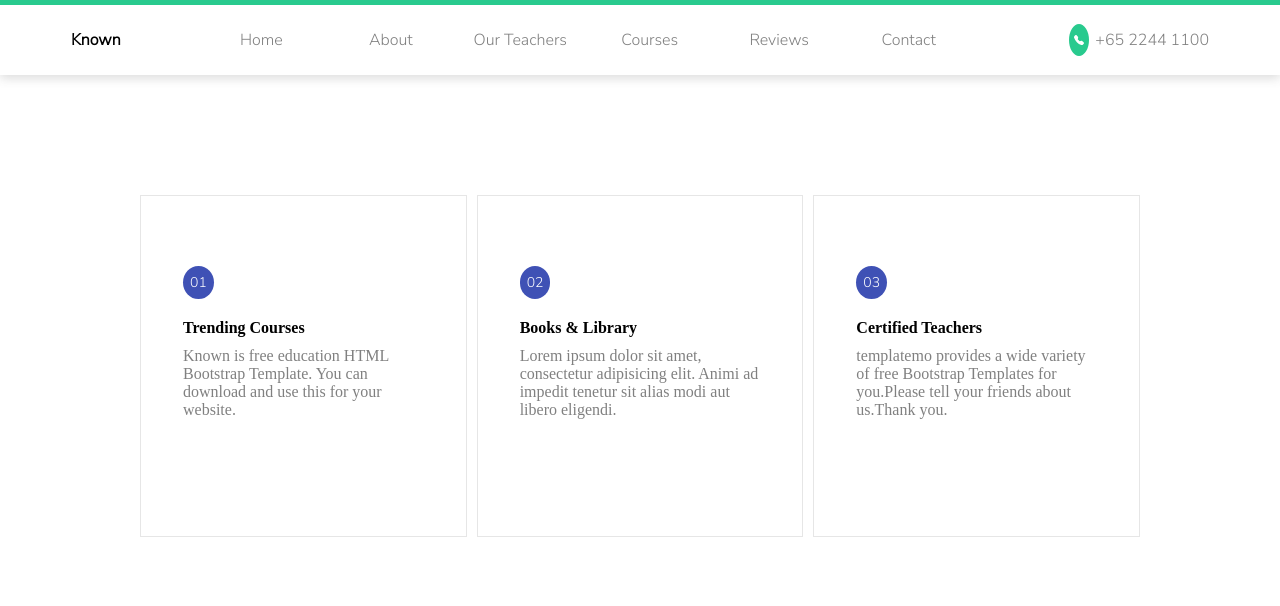
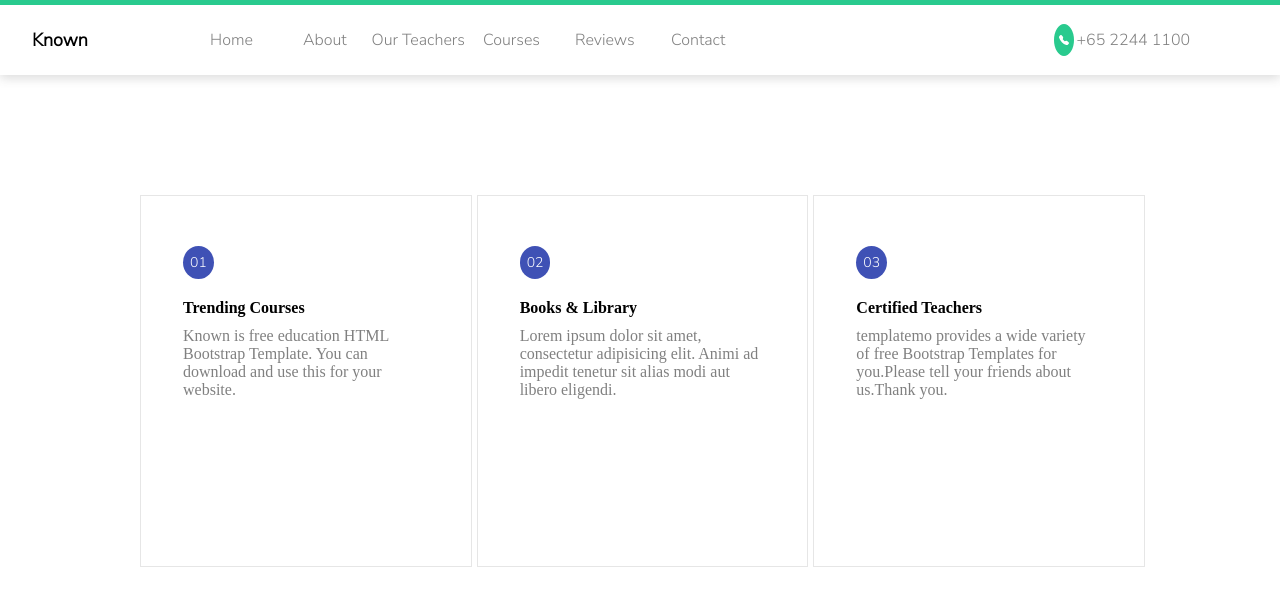
Before and after one commit to BaciuCatalin/Known, a plain HTML site: page index.html in a window 1280 px wide. Drawn offline with nearby package versions, Linux system fonts and the light colour scheme.

Commit message:
refactoring

```diff
--- a/index.html
+++ b/index.html
@@ -20,12 +20,12 @@
 
 <body>
 	<header class="header">
-		<section class="logo"><strong>Known</strong></section>
-		<section>
+		<section><strong>Known</strong></section>
+		<section class="nav">
 			<nav>
 				<ul class="navbar">
 					<li><a href="#">Home</a></li>
-					<li><a href="#">about</a></li>
+					<li><a href="#">About</a></li>
 					<li><a href="#">Our Teachers</a></li>
 					<li><a href="#">Courses</a></li>
 					<li><a href="#">Reviews</a></li>
@@ -34,7 +34,7 @@
 			</nav>
 		</section>
 		<section>
-			<span class="icon-phone container-fluid">
+			<span class="icon-phone">
 				<svg xmlns="http://www.w3.org/2000/svg" width="10" height="10" fill="currentColor" class="phone"
 					viewBox="0 0 16 16">
 					<path fill-rule="evenodd"
@@ -44,27 +44,29 @@
 			<span><a href="tel: +65-2244-1100" class="phone-number">+65 2244 1100</a></span>
 		</section>
 	</header>
-	<div class="main container">
-		<div class="content row">
-			<div class="box col-md-4 col-sm-4 col-xl-3">
+	<div class="main">
+		<div class="content">
+			<div class="box">
 				<span class="article-number">01</span>
-				<span id="title"><strong>Trending Courses</strong></span>
-				<p class="article">Known is free education HTML Bootstrap Template. You can download and use this for
+				<span><strong>Trending Courses</strong></span>
+				<article class="article">Known is free education HTML Bootstrap Template. You can download and use this
+					for
 					your website.
-				</p>
+				</article>
 			</div>
-			<div class="box col-md-4 col-sm-4 cl-xl-3">
+			<div class="box">
 				<span class="article-number ">02</span>
-				<span id="title"><strong>Books & Library</strong></span>
-				<p class="article"> Lorem ipsum dolor sit amet, consectetur adipisicing elit. Animi ad
-					impedit tenetur sit alias modi aut libero eligendi.</p>
+				<span><strong>Books & Library</strong></span>
+				<article class="article"> Lorem ipsum dolor sit amet, consectetur adipisicing elit. Animi ad
+					impedit tenetur sit alias modi aut libero eligendi.</article>
 
 			</div>
-			<div class="box col-md-4 col-sm-4 col-xl-3">
+			<div class="box">
 				<span class="article-number">03</span>
-				<span id="title"><strong>Certified Teachers</strong></span>
-				<p class="article">templatemo provides a wide variety of free Bootstrap Templates for you.Please tell
-					your friends about us.Thank you.</p>
+				<span><strong>Certified Teachers</strong></span>
+				<article class="article">templatemo provides a wide variety of free Bootstrap Templates for you.Please
+					tell
+					your friends about us.Thank you.</article>
 			</div>
 		</div>
 	</div>
--- a/style.css
+++ b/style.css
@@ -4,15 +4,14 @@ body {
 }
 
 .header {
-	/* font-family: 'Nunito Sans', sans-serif; */
 	font-family: 'Nunito Sans', sans-serif;
 	font-size: 16px;
-	position: sticky;
+	width: 100%;
+	/* position: sticky; */
 	border-top: 5px solid #29ca8e;
 	box-shadow: 0 3px 10px rgba(77, 77, 77, 0.2);
 	display: flex;
 	flex-direction: row;
-	justify-content: space-between;
 	text-align: center;
 	align-items: center;
 	margin: 0px;
@@ -24,45 +23,49 @@ section {
 }
 
 section:nth-child(1) {
-	flex-grow: 1;
+	flex-grow: 2;
+	width: 30px;
+	font-size: 18px;
 	display: flex;
     justify-content: center;
     align-items: center;
-	font-size: 16px;
 }
 
 section:nth-child(2) {
-	flex-grow: 3;
-	margin-left: 5px;
-
+	flex-grow: 6;
 }
 
 section:nth-child(3){
-	flex-grow: 1;
+	flex-grow: 2;
 	display: flex;
-    justify-content: center;
+    justify-content: left;
     align-items: center;
-	padding-left: 25px;
 }
+
 .navbar {
-	display: flex;
-	align-items: stretch;
-	flex-direction: row;
-	justify-content: space-around;
-	list-style-type: none;
+	width: 560px;
 	margin: 0;
 	padding: 0;
+	list-style-type: none;
+	display: flex;
+	align-items: center;
+}
+
+.nav {
+	width: 600px;
+	padding-left: 65px;
 }
 
 .navbar li {
+	height: 100%;
+	width: 100px;
     display: inline-block;
-	height: 100%;
-	width: 100%;
 	text-align: center;
 }
 
 .navbar li:hover {
 	background-color: #29ca8e;
+	transition: 0.5s;
 }
 
 .navbar li:hover a {
@@ -77,63 +80,61 @@ section:nth-child(3){
 	line-height: 70px;
 }
 
+.icon-phone {
+	border: solid #29ca8e;
+	background-color: #29ca8e;
+	border-radius: 50%;
+	color: white;
+	padding: 2px;
+}
+
+.phone-number {
+	text-decoration: none;
+	color: gray;
+	margin-left: 2px;
+}
+
+.phone-number:hover {
+	color: black;
+}
+
+.main{
+	margin: 120px 150px 5px 120px;
+}
+
 .article-number{
 	font-family: 'Nunito Sans', sans-serif;
 	font-size: 14px;
 	padding: 7px;
-	margin: 0 0 10px 0;
+	margin: 0 0 20px 0;
+	color: white;
 	background-color: #3f51b5;
-	color: white;
 	border-radius: 50%;
 }
+
+.content{
+	width: 100%;
+	padding: 0 15px 0 15px;
+	display: flex;
+	flex-direction: row;
+    justify-content: space-between;
+	text-align: center;
+	align-items: center;
+}
+
 .article{
 	text-align: left;
 	color: grey;
 	margin: 10px 0 5px 0;
 }
 
-#title{
-	margin-top: 10px;
-}
-.content{
-	display: flex;
-	flex-direction: row;
-    justify-content: space-between;
-	width: 100%;
-	text-align: center;
-	align-items: center;
-	padding: 0 15px 0 15px;
-}
-.main{
-	margin: 120px 150px 5px 120px;
-
-}
-
-.icon-phone{
-	border: solid #29ca8e;
-	background-color: #29ca8e;
-	border-radius: 50%;
-	color: white;
-	padding: 2px;
-
-}
-.phone-number{
-	text-decoration: none;
-	color: gray;
-	margin-left: 6px;
-}
-
-.phone-number:hover{
-color: black;
-}
-
 .box{
 	width:250px;
-	height: 200px;
+	height: 270px;
 	border: 1px solid rgba(128, 128, 128, 0.2);
 	display: flex;
 	flex-direction: column;
     align-items: flex-start;
-	padding: 70px 42px 70px 42px;
-	margin: 0 5px 0 5px;
+	padding: 50px 42px 50px 42px;
+	margin: 0 0px 0 5px;
 }
```
